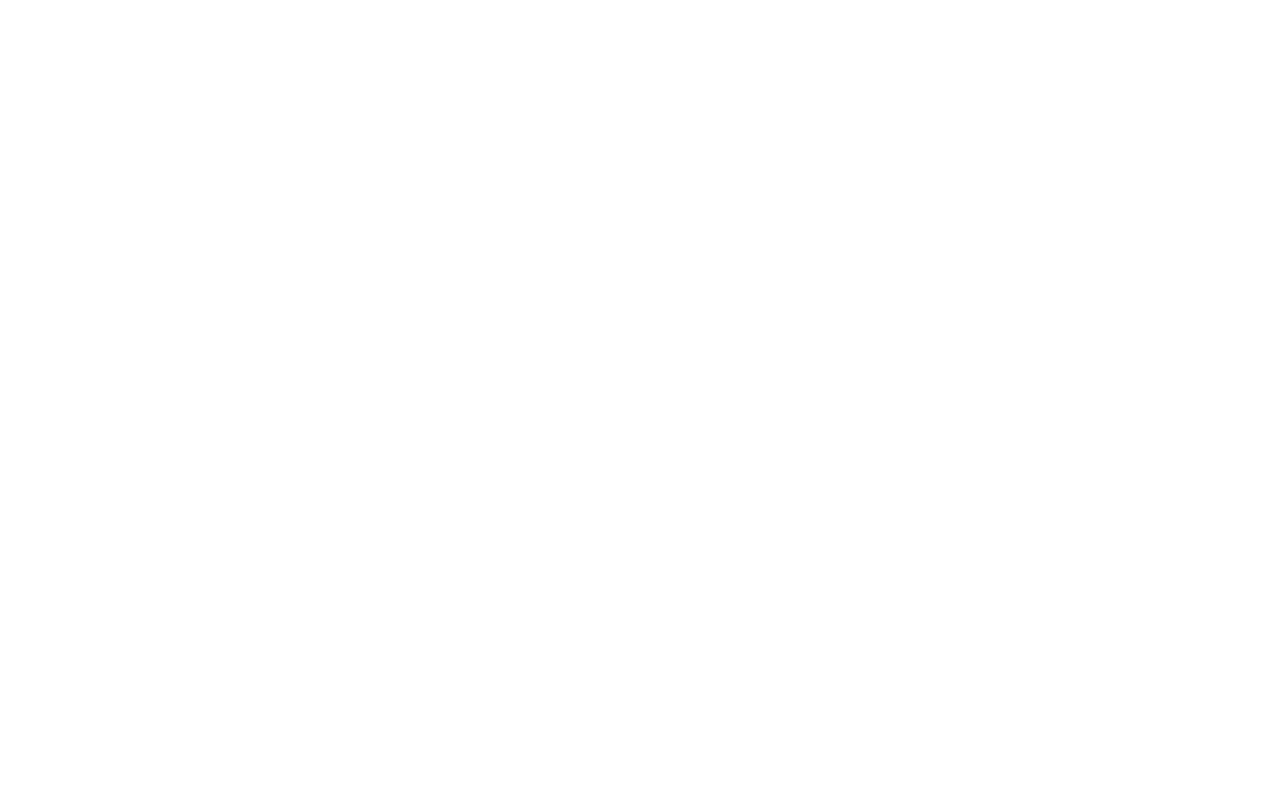
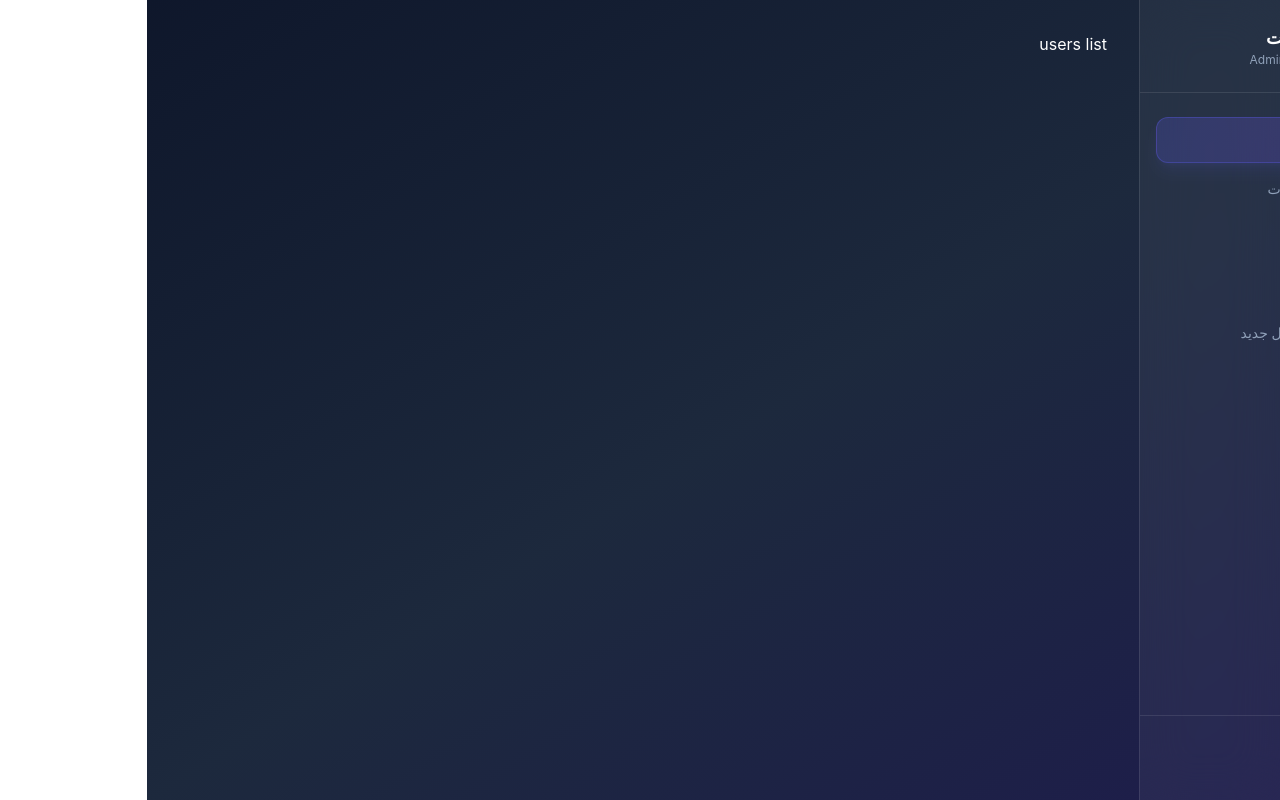
Before and after one commit to Mamziii/admin-pannel, a React (Vite) app: page /pannel/users-list in a window 1280 px wide. Before the commit this address had no page. Built offline with nearby package versions, Linux system fonts and the light colour scheme.

Commit message:
add lastroute

```diff
--- /dev/null
+++ b/src/pages/NavigateToLastRoute.tsx
@@ -0,0 +1,13 @@
+import { useEffect } from "react";
+import { useNavigate } from "react-router-dom";
+
+export default function NavigateToLastRoute() {
+  const navigate = useNavigate();
+
+  useEffect(() => {
+    const lastRoute = localStorage.getItem("last-admin-route") || "users-list";
+    navigate(lastRoute, { replace: true });
+  }, [navigate]);
+
+  return null;
+}
--- /dev/null
+++ b/src/pages/UsersList.tsx
@@ -0,0 +1,9 @@
+import React from 'react'
+
+export default function UsersList() {
+  return (
+    <div>
+      users list
+    </div>
+  )
+}
--- a/src/routes.tsx
+++ b/src/routes.tsx
@@ -1,9 +1,22 @@
 import Home from "./pages/Home";
+import NavigateToLastRoute from "./pages/NavigateToLastRoute";
 import Pannel from "./pages/Pannel";
+import UsersList from "./pages/UsersList";
 
 const routes = [
-    {path: "/" , element : <Home/>},
-    {path: "/pannel" , element : <Pannel/>},
-]
+  { path: "/", element: <Home /> },
+  {
+    path: "/pannel/*",
+    element: <Pannel />,
+    children: [
+      { index: true, element: <NavigateToLastRoute /> },
+      { path: "users-list", element: <UsersList /> },
+      //   { path: "products-list", element: <ProductsList /> },
+      //   { path: "sales", element: <Sales /> },
+      //   { path: "orders", element: <Orders /> },
+      //   { path: "add-product", element: <AddProduct /> },
+    ],
+  },
+];
 
-export default routes
+export default routes;
```
